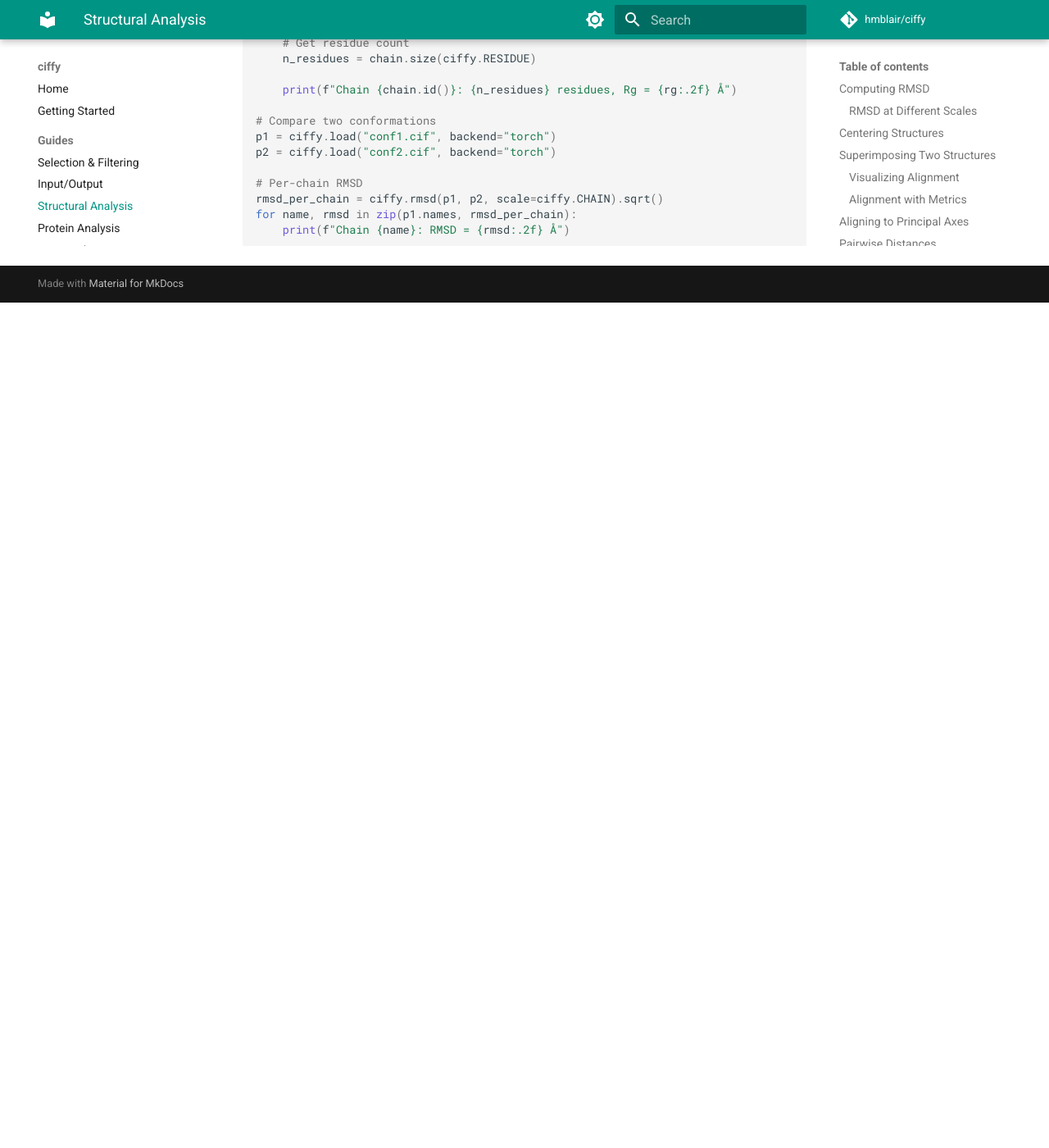
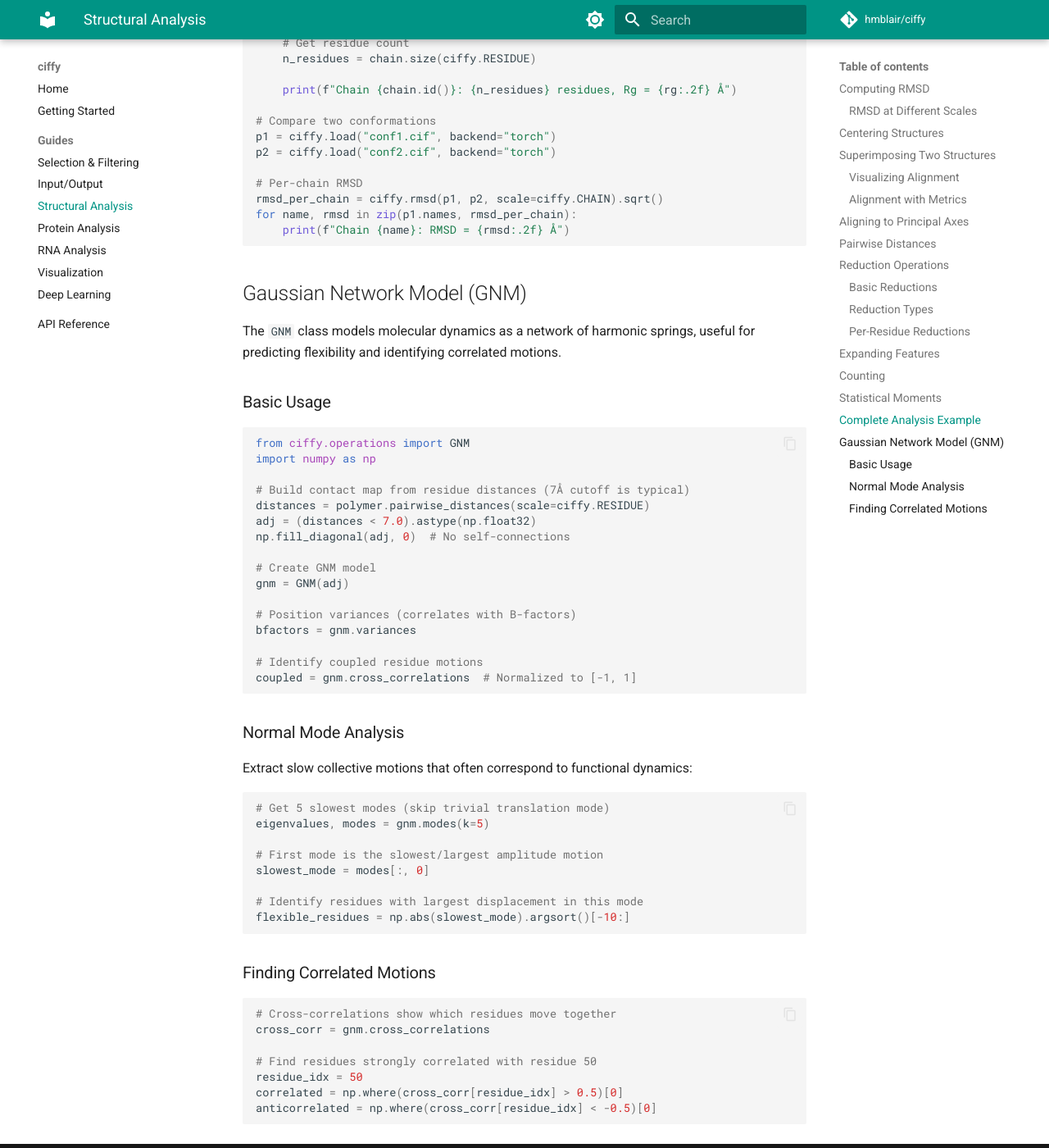
Before and after one commit to hmblair/ciffy, an MkDocs documentation site: the page built from docs/guides/analysis.md, in a window 1280 px wide and 1400 px high, scrolled down 5295 px. Shown: the whole window at 82% size. Built offline with MkDocs 1.6.1 and Material for MkDocs 9.7.7, drawn with Linux system fonts in a browser that asks for light colours; comment, search, counter and statistics services are not loaded; before the commit the page ends 5664 px from its top, so only the background shows below that.

Commit message:
Add GNM documentation to analysis guide
🤖 Generated with [Claude Code](https://claude.com/claude-code)

Co-Authored-By: Claude Opus 4.5 <noreply@anthropic.com>

````diff
--- a/docs/guides/analysis.md
+++ b/docs/guides/analysis.md
@@ -257,3 +257,55 @@ rmsd_per_chain = ciffy.rmsd(p1, p2, scale=ciffy.CHAIN).sqrt()
 for name, rmsd in zip(p1.names, rmsd_per_chain):
     print(f"Chain {name}: RMSD = {rmsd:.2f} Å")
 ```
+
+## Gaussian Network Model (GNM)
+
+The `GNM` class models molecular dynamics as a network of harmonic springs, useful for predicting flexibility and identifying correlated motions.
+
+### Basic Usage
+
+```python
+from ciffy.operations import GNM
+import numpy as np
+
+# Build contact map from residue distances (7Å cutoff is typical)
+distances = polymer.pairwise_distances(scale=ciffy.RESIDUE)
+adj = (distances < 7.0).astype(np.float32)
+np.fill_diagonal(adj, 0)  # No self-connections
+
+# Create GNM model
+gnm = GNM(adj)
+
+# Position variances (correlates with B-factors)
+bfactors = gnm.variances
+
+# Identify coupled residue motions
+coupled = gnm.cross_correlations  # Normalized to [-1, 1]
+```
+
+### Normal Mode Analysis
+
+Extract slow collective motions that often correspond to functional dynamics:
+
+```python
+# Get 5 slowest modes (skip trivial translation mode)
+eigenvalues, modes = gnm.modes(k=5)
+
+# First mode is the slowest/largest amplitude motion
+slowest_mode = modes[:, 0]
+
+# Identify residues with largest displacement in this mode
+flexible_residues = np.abs(slowest_mode).argsort()[-10:]
+```
+
+### Finding Correlated Motions
+
+```python
+# Cross-correlations show which residues move together
+cross_corr = gnm.cross_correlations
+
+# Find residues strongly correlated with residue 50
+residue_idx = 50
+correlated = np.where(cross_corr[residue_idx] > 0.5)[0]
+anticorrelated = np.where(cross_corr[residue_idx] < -0.5)[0]
+```
````
